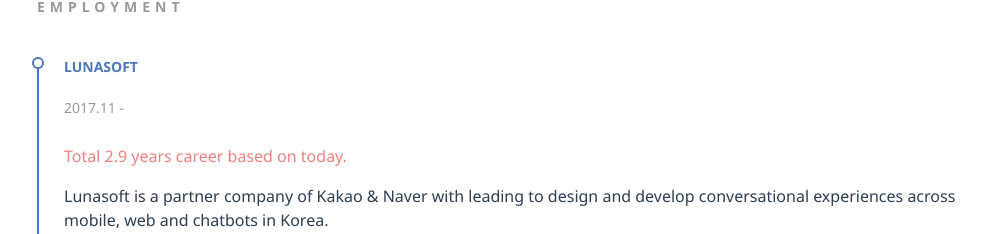
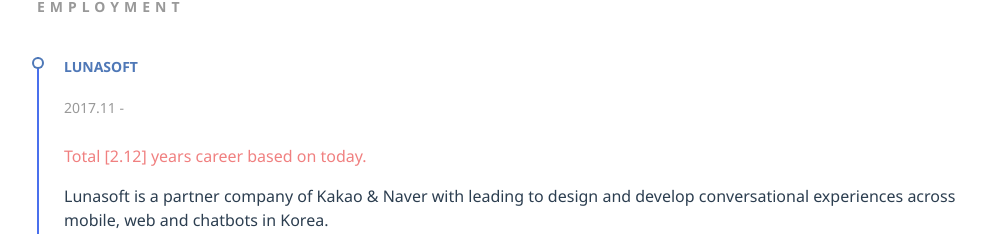
Before and after one commit to heykkyu/a-front-dev, a Vue app: page / in a window 1280 px wide. Shown: the part 813-1047 px from the top of the page, without its empty margins (48-1034 px from the left). Built offline with nearby package versions, Linux system fonts and the light colour scheme; no server answers.

Commit message:
date  changed

```diff
--- a/src/components/Profile.vue
+++ b/src/components/Profile.vue
@@ -9,7 +9,7 @@
             2017.11 -
           </p>
           <p class="cal-date">
-            Total {{careerPeriod}} years career based on today.
+            Total [{{careerPeriod}}] years career based on today.
           </p>
           <p>Lunasoft is a partner company of Kakao & Naver with leading to design and develop conversational experiences across mobile, web and chatbots in Korea.</p>
           <p>
@@ -87,11 +87,12 @@
 export default {
   computed: {
     careerPeriod () {
-      const date = new Date();
-      const calYear = date.getFullYear() -2017 -1;
-      const calMonth = date.getMonth() -11;
+      var now = new Date();
+      var cri = new Date(2017,11,27);
 
-      return `${calYear}.${Math.abs(calMonth) -2}`;
+      const year = now.getFullYear() - cri.getFullYear() -1;
+      const month = Math.abs(now.getMonth() - (cri.getMonth() + 1));
+      return `${year}.${month}`;
     }
   }
 }
```
